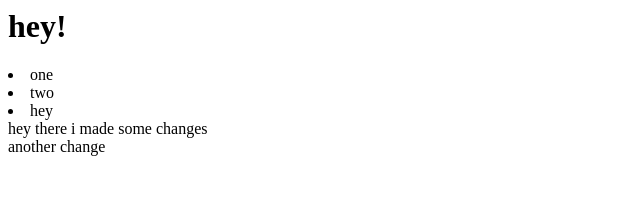
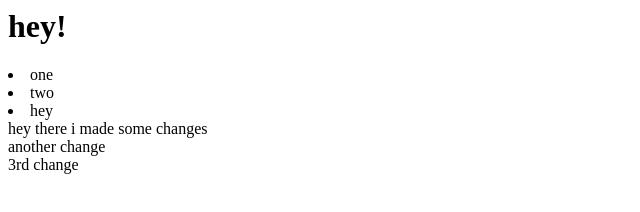
Before and after one commit to brummetj/testGithub, a plain HTML site: page index.html in a window 1280 px wide. Shown: the full height of the page, 0-640 px from the left. Drawn offline with Linux system fonts and the light colour scheme.

Commit message:
4th commit

```diff
--- a/index.html
+++ b/index.html
@@ -10,3 +10,5 @@
 <div> hey there i made some changes </div>
 
 <div> another change </div>
+
+<div> 3rd change </div>
```
